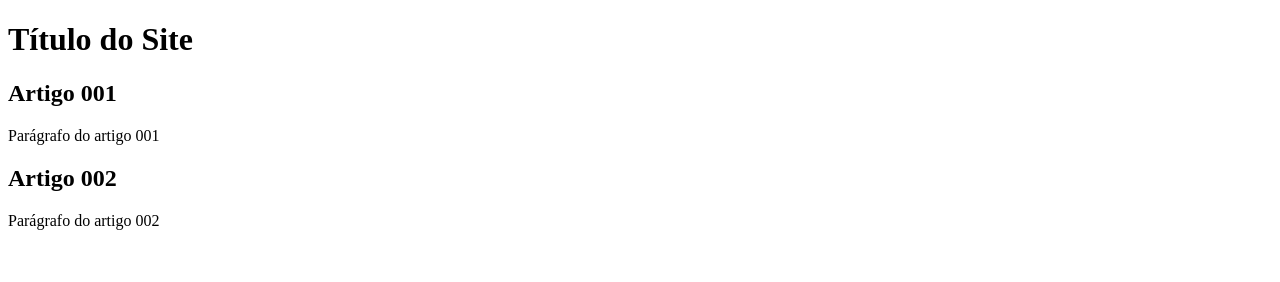
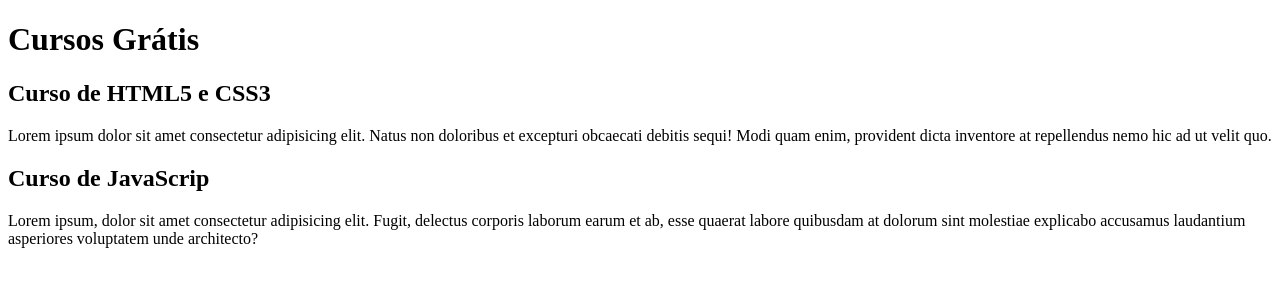
Before and after one commit to BrenoWeslley68/Projeto-site, a plain HTML site: page index.html in a window 1280 px wide. Drawn offline with Linux system fonts and the light colour scheme.

Commit message:
Atualizei

```diff
--- a/index.html
+++ b/index.html
@@ -8,17 +8,17 @@
 <body>
     <main>
         <header>
-            <h1>Título do Site</h1>
+            <h1>Cursos Grátis</h1>
         </header>
         <article>
-            <h2>Artigo 001</h2>
-            <p>Parágrafo do artigo 001</p>
+            <h2>Curso de HTML5 e CSS3</h2>
+            <p>Lorem ipsum dolor sit amet consectetur adipisicing elit. Natus non doloribus et excepturi obcaecati debitis sequi! Modi quam enim, provident dicta inventore at repellendus nemo hic ad ut velit quo.</p>
         </article>
         <article>
-            <h2>Artigo 002</h2>
-            <p>Parágrafo do artigo 002</p>
+            <h2>Curso de JavaScrip</h2>
+            <p>Lorem ipsum, dolor sit amet consectetur adipisicing elit. Fugit, delectus corporis laborum earum et ab, esse quaerat labore quibusdam at dolorum sint molestiae explicabo accusamus laudantium asperiores voluptatem unde architecto?</p>
         </article>
-        <article></article>
+
     </main>
 </body>
 </html>
```
